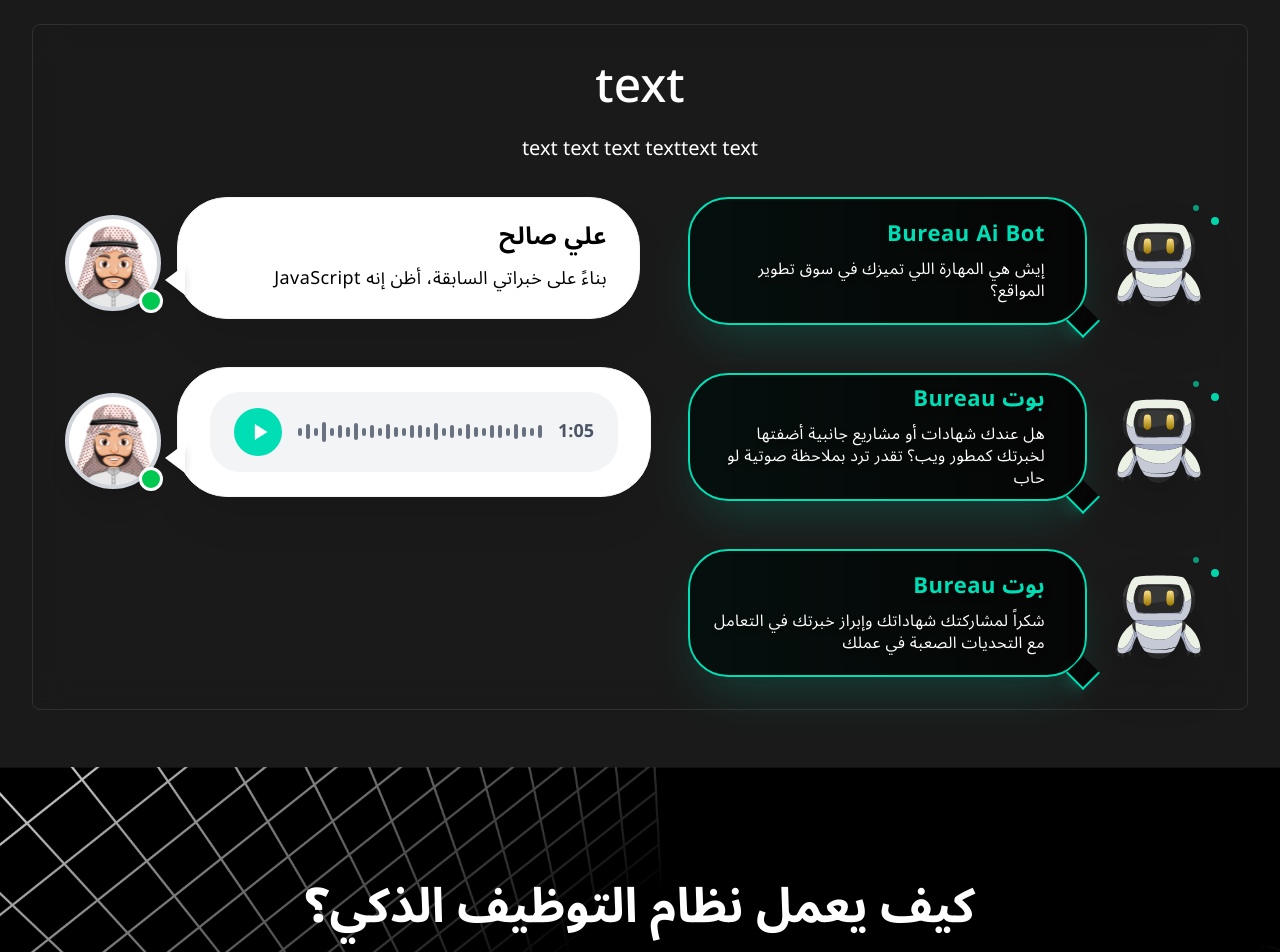
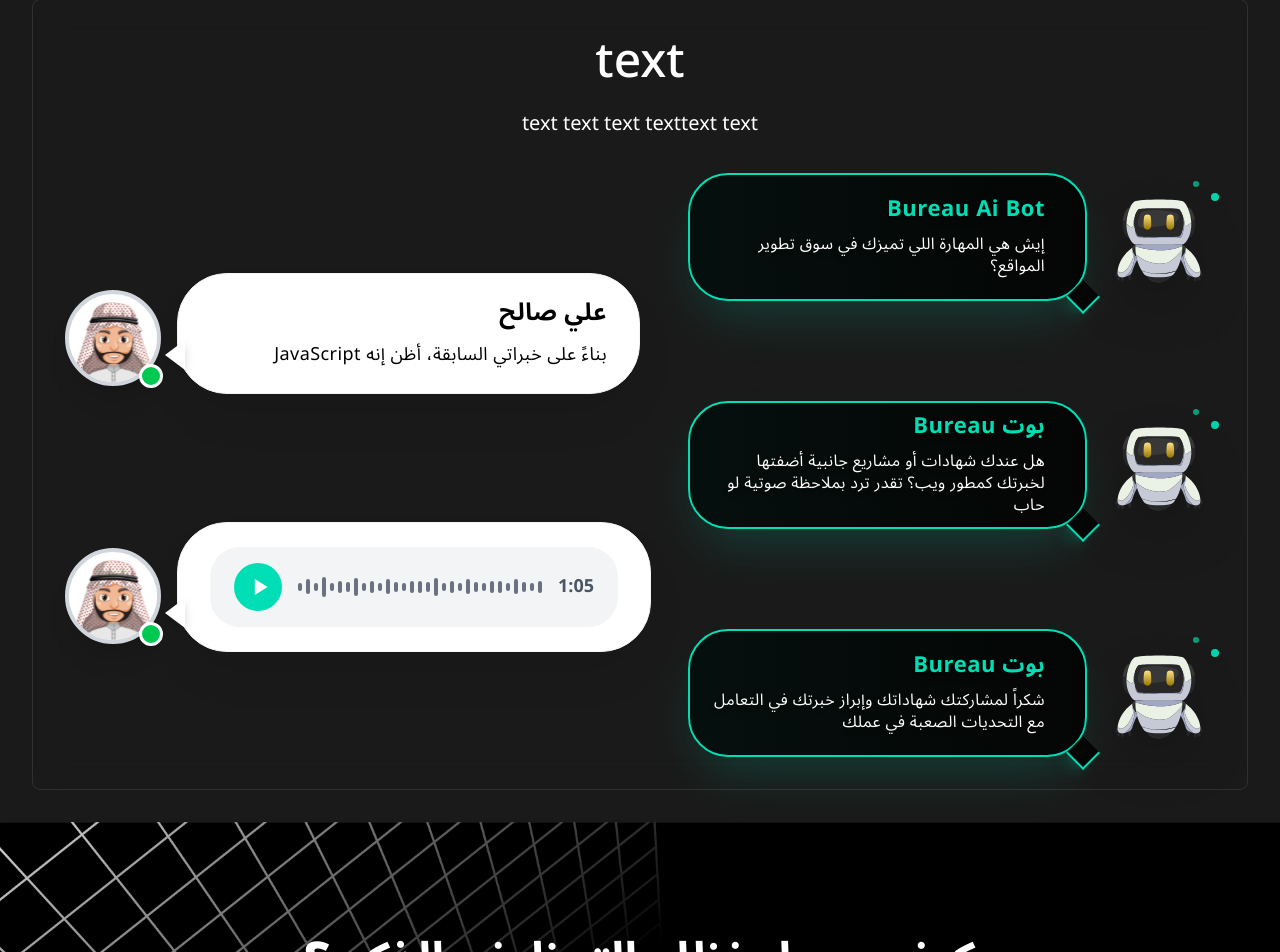
Before and after one commit to Abdallah-Wael10/Cultiv_landingPage, a Next.js app: page / in a window 1280 px wide. Shown: the part 1008-1960 px from the top of the page. Built offline with nearby package versions, Linux system fonts and the light colour scheme.

Commit message:
fix chat conv... and fix steps directions

```diff
--- a/src/app/components/chat/page.jsx
+++ b/src/app/components/chat/page.jsx
@@ -48,7 +48,7 @@ const ChatComponent = () => {
           {/* Desktop Layout (901px+) */}
           <div className="hidden min-[901px]:flex w-full justify-center items-start gap-8 xl:gap-12">
             {/* Left Side - ChatMan */}
-            <div className="w-1/2 flex flex-col justify-start items-start gap-8 lg:gap-12">
+            <div className="w-1/2 flex flex-col justify-start items-start  pt-25 gap-32">
               {chatManData.map((chatMan, index) => (
                 <div key={index} className="w-full">
                   <ChatMan
@@ -61,7 +61,7 @@ const ChatComponent = () => {
             </div>
 
             {/* Right Side - ChatBot */}
-            <div className="w-1/2 flex flex-col justify-start items-end gap-8 lg:gap-12">
+            <div className="w-1/2 flex flex-col justify-start items-end gap-[100px] ">
               {chatBotData.map((chatBot, index) => (
                 <div key={index} className="w-full">
                   <ChatBot title={chatBot.title} desc={chatBot.desc} />
--- a/src/app/components/steps/page.jsx
+++ b/src/app/components/steps/page.jsx
@@ -77,7 +77,7 @@ const Steps = () => {
         {/* Mobile and Tablet Layout (0-900px) */}
         <div className="min-[901px]:hidden w-full">
           {/* Mobile: 2x2 Grid Layout for Tablets */}
-          <div className="hidden sm:grid sm:min-[901px]:hidden grid-cols-2 gap-6 md:gap-8 w-full max-w-4xl mx-auto">
+          <div className="max-[600px]:hidden w-full h-max pb-5 items-center justify-center max-[900px]:flex max-[900px]:flex-col-reverse">
             {data.map((item) => (
               <div key={item.id} className="flex justify-center">
                 <Card
@@ -90,7 +90,7 @@ const Steps = () => {
           </div>
 
           {/* Mobile: Single Column Layout */}
-          <div className="sm:hidden flex flex-col gap-6 w-full max-w-md mx-auto max-[900px]:items-center">
+          <div className="sm:hidden flex flex-col max-[500px]:flex-col-reverse gap-6 w-full max-w-md mx-auto max-[900px]:items-center">
             {data.map((item) => (
               <Card
                 key={item.id}
```
